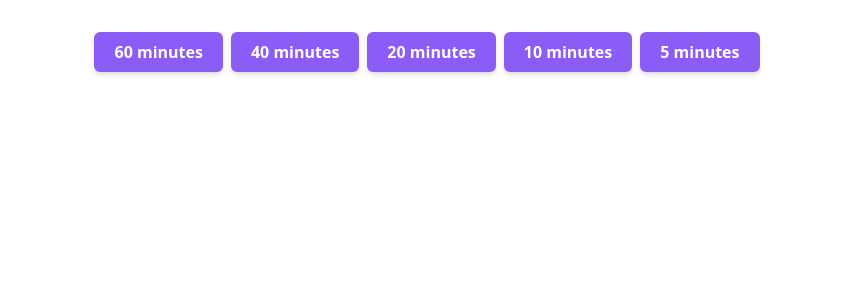
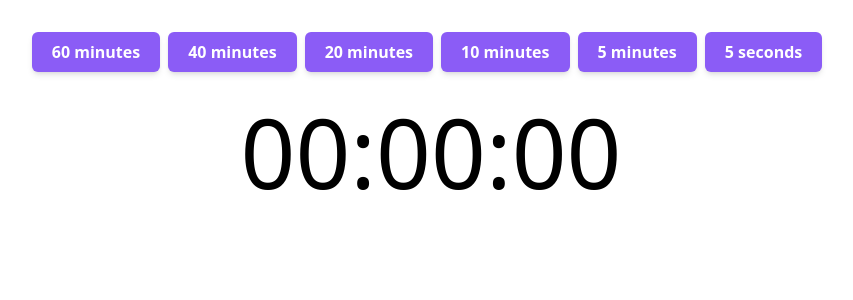
Before and after one commit to jonnochoo/timer, a Nuxt app: page / in a window 1280 px wide. Shown: the top 300 px of the page, without its empty margins (209-1062 px from the left). Built offline with nearby package versions, Linux system fonts and the light colour scheme.

Commit message:
feat: improved code but also added feature to stop

```diff
--- a/app.vue
+++ b/app.vue
@@ -1,20 +1,23 @@
 <template>
     <div class="container mx-auto">
         <div class="m-8 flex justify-center">
-            <button class="btn-primary" @click="startTimer(60)">
+            <button class="btn-primary" @click="timer.start(60)">
                 60 minutes
             </button>
-            <button class="btn-primary" @click="startTimer(40)">
+            <button class="btn-primary" @click="timer.start(40)">
                 40 minutes
             </button>
-            <button class="btn-primary" @click="startTimer(20)">
+            <button class="btn-primary" @click="timer.start(20)">
                 20 minutes
             </button>
-            <button class="btn-primary" @click="startTimer(10)">
+            <button class="btn-primary" @click="timer.start(10)">
                 10 minutes
             </button>
-            <button class="btn-primary" @click="startTimer(5)">
+            <button class="btn-primary" @click="timer.start(5)">
                 5 minutes
+            </button>
+            <button class="btn-primary" @click="timer.start(0, 5)">
+                5 seconds
             </button>
         </div>
 
@@ -27,33 +30,43 @@
 <script lang="ts" setup>
 import '~/assets/main.css'
 
-import { intervalToDuration, addMinutes } from 'date-fns'
+import { intervalToDuration, addMinutes, addSeconds } from 'date-fns'
 
 const timer = reactive({
     minutes: 0,
-    display: '',
+    seconds: 0,
+    display: '00:00:00',
     timestamp: new Date(),
-    set: function (min: number) {
-        this.minutes = min
+    setIntervalId: null as Timeout,
+    start: function (minutes: number, seconds: number = 0) {
+        this.minutes = minutes
+        this.seconds = seconds
         this.timestamp = new Date()
+        this.update()
+        this.setIntervalId = setInterval(() => {
+            this.update()
+        }, 1000)
     },
     update: function () {
+        const start = new Date()
+        const end = addSeconds(
+            addMinutes(timer.timestamp, this.minutes),
+            this.seconds
+        )
+        if (start > end) {
+            console.log('done', this.setIntervalId)
+            clearInterval(this.setIntervalId)
+            return
+        }
+
         let duration = intervalToDuration({
-            end: addMinutes(timer.timestamp, this.minutes),
-            start: new Date(),
+            end: end,
+            start: start,
         })
-        const hour = duration.hours ?? '00'
-        const minutes = duration.minutes ?? '00'
-        const seconds = duration.seconds ?? '00'
+        const hour = (duration.hours?.toString() ?? '00').padStart(2, '0')
+        const minutes = (duration.minutes?.toString() ?? '00').padStart(2, '0')
+        const seconds = (duration.seconds?.toString() ?? '00').padStart(2, '0')
         this.display = `${hour}:${minutes}:${seconds}`
     },
 })
-
-const startTimer = (minutes: number) => {
-    timer.set(minutes)
-    timer.update()
-    setInterval(() => {
-        timer.update()
-    }, 1000)
-}
 </script>
```
